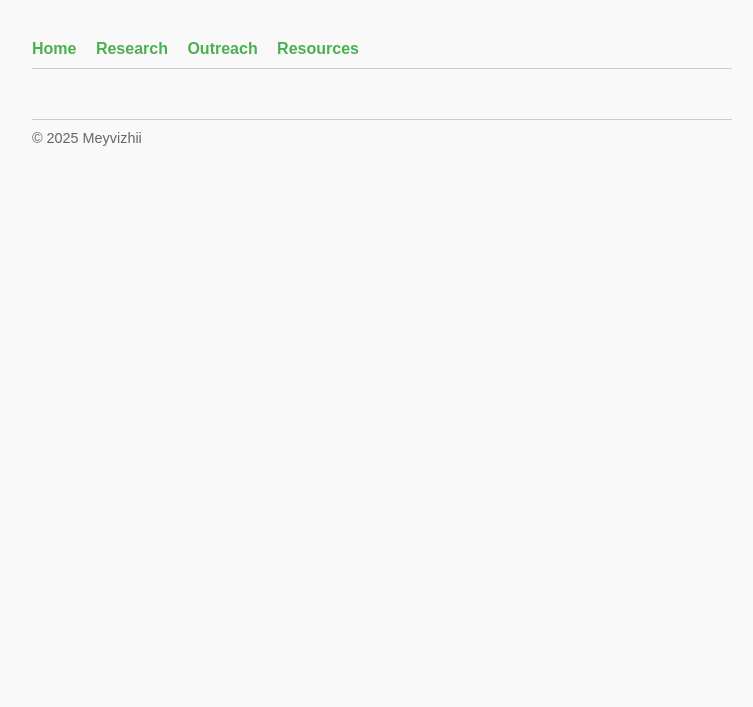
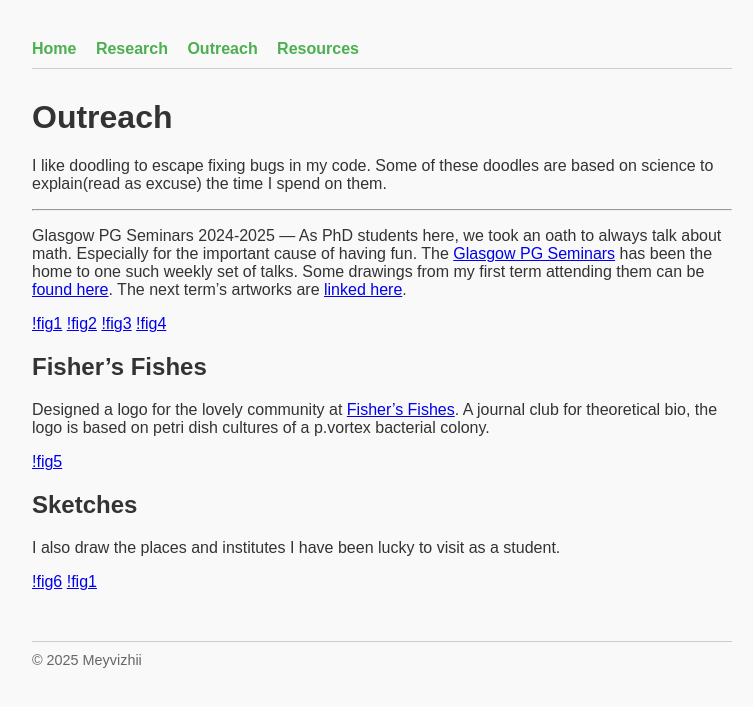
Before and after one commit to meyvizhii/website, a Jekyll site: the page built from outreach.md, in a window 1280 px wide. Shown: the top 707 px of the page, without its empty margins (258-1011 px from the left). Built offline with Jekyll 4.4.1, drawn with Linux system fonts in a browser that asks for light colours.

Commit message:
Update outreach.md

```diff
--- a/outreach.md
+++ b/outreach.md
@@ -2,3 +2,31 @@
 layout: default
 title: Outreach
 ---
+
+# Outreach
+
+I like doodling to escape fixing bugs in my code. Some of these doodles are based on science to explain(read as excuse) the time I spend on them.
+
+---
+Glasgow PG Seminars 2024-2025
+---
+As PhD students here, we took an oath to always talk about math. Especially for the important cause of having fun. The [Glasgow PG Seminars](https://sites.google.com/view/pgseminar/home) has been the home to one such weekly set of talks. Some drawings from my first term attending them can be [found here](https://sites.google.com/view/pgseminar/art-work). The next term's artworks are [linked here](\files\pg_seminars_may_2025.pptx).
+
+[!fig1](assets/1)
+[!fig2](assets/2)
+[!fig3](assets/3)
+[!fig4](assets/4)
+
+Fisher's Fishes
+---
+Designed a logo for the lovely community at [Fisher's Fishes](https://fishersfishes.github.io/). A journal club for theoretical bio, the logo is based on petri dish cultures of a p.vortex bacterial colony.
+
+[!fig5](assets/5)
+
+Sketches
+---
+
+I also draw the places and institutes I have been lucky to visit as a student.
+
+[!fig6](assets/6)
+[!fig1](assets/7)
```
